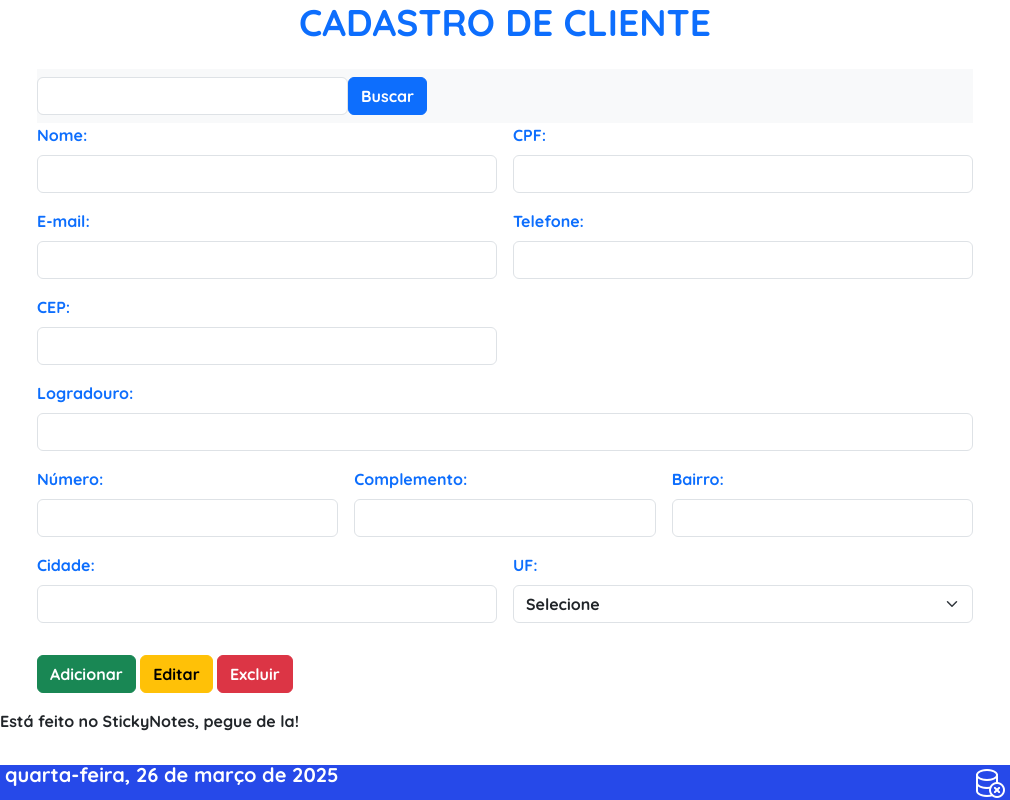
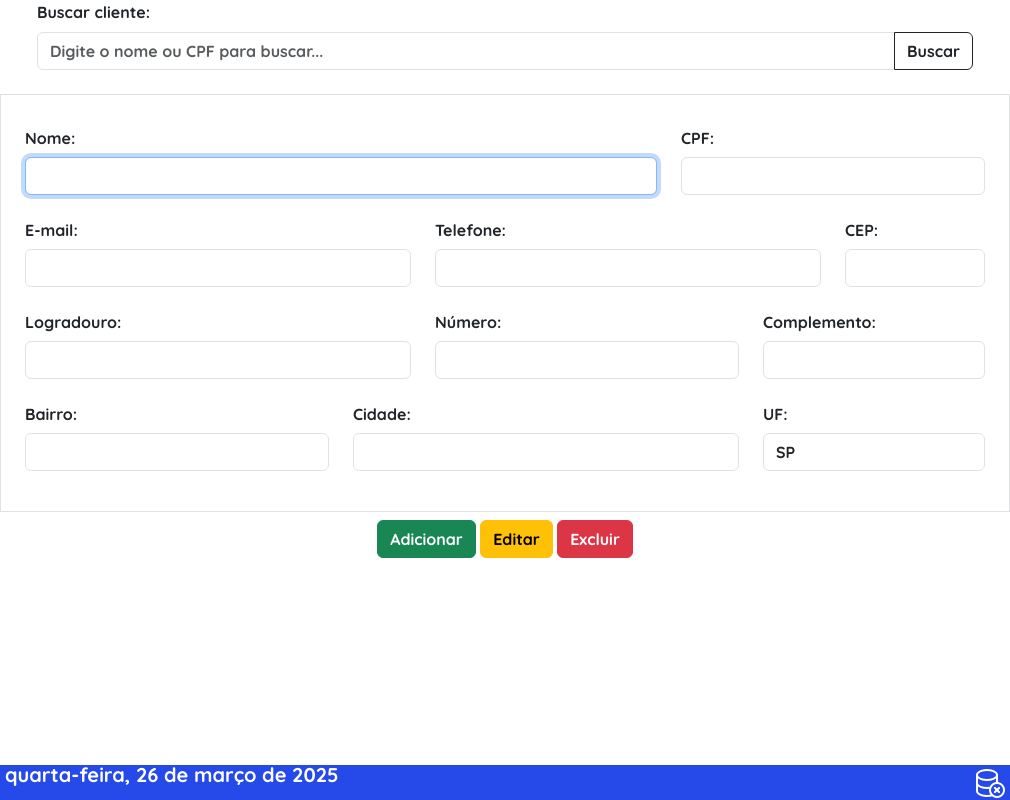
Before and after one commit to brudorea/cadastro, an Electron app: page src/views/index.html in a window 1010 px wide. Drawn offline with Linux system fonts and the light colour scheme; no server answers.

Commit message:
Formulario atualizado para aula que faltei

```diff
--- a/main.js
+++ b/main.js
@@ -15,6 +15,7 @@ const path = require('node:path')
 // Importação dos métodos conectar e desconectar (modulo de conexão)
 
 const {conectar, desconectar} = require('./database.js')
+const { on } = require('node:events')
 
 // Janela principal
 let win
@@ -23,7 +24,7 @@ const createWindow = () => {
   nativeTheme.themeSource = 'light'
   win = new BrowserWindow({
     width: 1010, // largura
-    height: 900, // altura
+    height: 720, // altura
     //frame: false
     //resizable: false,
     //minimizable: false,
--- a/src/public/css/style.css
+++ b/src/public/css/style.css
@@ -22,7 +22,6 @@ footer {
     display: flex;
     align-items: center;
     justify-content: space-between;
-
     position: fixed;
     bottom: 0;
 }
@@ -31,4 +30,5 @@ footer p {
     color: #fff;
     font-size: 1.25em;
 
+
 }
--- a/src/views/index.html
+++ b/src/views/index.html
@@ -1,92 +1,122 @@
 <!DOCTYPE html>
 <html lang="pt-br">
+
 <head>
     <meta charset="UTF-8">
     <meta name="viewport" content="width=device-width, initial-scale=1.0">
+    <!-- Impedir a execução de scripts externos -->
     <meta http-equiv="Content-Security-Policy" content="script-src 'self' 'unsafe-inline'">
-    <title>Cadastro</title>
+    <!-- Título da janela -->
+    <title>Cadastro de clientes</title>
     <!-- Bootstrap -->
     <link rel="stylesheet" href="../public/css/bootstrap.min.css">
-    <!--CSS personalizado ATENÇÃO!!! sempre após o css do bootstrap-->
+    <!-- CSS Personalizado ATENÇÃO!!! sempre após o CSS do bootstrap -->
     <link rel="stylesheet" href="../public/css/style.css">
 </head>
+
 <body>
-    <footer>
-        <p id="dataAtual"></p>
-        <img src="../public/img/dboff.png" alt="ícone banco de dados" id="iconeDB">
-    </footer>
-
-    <section class="container">
-
-        <h1 class="text-center mb-4 text-primary">CADASTRO DE CLIENTE</h1>
-
-        <nav class="navbar bg-body-tertiary">
-            <div class="col-md-5">
-              <form class="d-flex" role="search">
-                <input class="form-control" type="search"  aria-label="Search">
-                <button class="btn btn-primary" type="submit">Buscar</button>
-              </form>
+    <div class="container">
+        <!-- Container de Pesquisa de Usuários -->
+        <div class="mb-4">
+            <label for="buscarCliente" class="form-label">Buscar cliente:</label>
+            <div class="input-group">
+                <input type="text" id="buscarCliente" class="form-control"
+                    placeholder="Digite o nome ou CPF para buscar..." aria-label="Pesquisar Usuário">
+                <button class="btn btn-outline-dark" type="button" onclick="buscarCliente()">Buscar</button>
             </div>
-          </nav>
-
-        <form id="cadastro" class="row g-3" onsubmit="return validarFormulario(event)">
-
-            <div class="col-md-6">
-                <label for="nome" class="form-label text-primary">Nome:</label>
-                <input type="text" id="nome" class="form-control" required>
+        </div>
     </div>
 
+    <form> <!-- Início do formulário -->
+        <!-- Identificação do Usuário -->
+        <fieldset class="border p-4 mt-4"> <!-- Cria um campo de identificação com borda e padding -->
 
-            <div class="col-md-6">
-                <label for="cpf" class="form-label text-primary">CPF:</label>
-                <input type="text" id="cpf" class="form-control" required onblur="validarCPF()">
-                <div id="cpfErro" class="text-primary mt-1" style="display: none;">CPF inválido</div>
+            <div class="mb-3 row"> <!-- Cria uma linha para o campo de nome -->
+
+                <div class="col-sm-8"> <!-- Cria uma divisão para o campo de entrada -->
+                    <label for="cnome" class="col-sm-2 col-form-label">Nome:</label> <!-- Label para o campo Nome -->
+                    <input type="text" name="nome" id="cnome" class="form-control" size="30" maxlength="50" required
+                        autofocus>
+                    <!-- Campo de texto para o nome, obrigatório e com foco automático -->
                 </div>
 
-            <div class="col-md-6">
-                <label for="email" class="form-label text-primary">E-mail:</label>
-                <input type="email" id="email" class="form-control" required>
+                <div class="col-sm-4">
+
+                    <label for="cpf" class="col-form-label">CPF:</label> <!-- Label para o campo CPF -->
+                    <input type="text" id="cpf" name="cpf" class="form-control" maxlength="14" required
+                        oninput="validarCPF(this)">
+                    <!-- Campo para CPF, com validação via JavaScript -->
                 </div>
 
-            <div class="col-md-6">
-                <label for="telefone" class="form-label text-primary">Telefone:</label>
-                <input type="text" id="telefone" class="form-control" required>
             </div>
 
-            <div class="col-md-6">
-                <label for="cep" class="form-label text-primary">CEP:</label>
-                <input type="text" id="cep" class="form-control" maxlength="9" onblur="buscarEndereco()" required>
+            <div class="mb-3 row"> <!-- Cria uma linha para o campo de e-mail, telefone e cep -->
+
+                <div class="col-sm-5">
+                    <label for="cemail" class="col-form-label">E-mail:</label>
+                    <!-- Label para o campo E-mail -->
+                    <input type="email" name="email" id="cemail" class="form-control" size="30" maxlength="50" required>
+                    <!-- Campo para e-mail, obrigatório -->
                 </div>
 
-            <div class="col-12">
-                <label for="logradouro" class="form-label text-primary">Logradouro:</label>
-                <input type="text" id="logradouro" class="form-control">
+                <div class="col-sm-5">
+                    <label for="cphone" class="col-form-label">Telefone:</label>
+                    <!-- Label para o campo Telefone -->
+                    <input type="tel" name="telefone" id="cphone" class="form-control" size="15" maxlength="15" required
+                        oninput="mascaraTelefone(this)">
+                    <!-- Campo para telefone, com máscara aplicada via JavaScript -->
                 </div>
 
-            <div class="col-md-4">
-                <label for="numero" class="form-label text-primary">Número:</label>
-                <input type="text" id="numero" class="form-control">
+                <div class="col-sm-2">
+                    <label for="cep" class="col-form-label">CEP:</label> <!-- Label para o campo CEP -->
+                    <input type="text" id="cep" class="form-control" maxlength="9" onblur="buscarEndereco()">
+                    <!-- Campo para CEP, com função JavaScript para buscar o endereço ao perder o foco -->
                 </div>
 
-            <div class="col-md-4">
-                <label for="complemento" class="form-label text-primary">Complemento:</label>
-                <input type="text" id="complemento" class="form-control">
             </div>
 
-            <div class="col-md-4">
-                <label for="bairro" class="form-label text-primary">Bairro:</label>
-                <input type="text" id="bairro" class="form-control">
+            <div class="mb-3 row"> <!-- Cria uma linha para o campo de Logradouro, número e complemento -->
+
+                <div class="col-sm-5">
+                    <label for="logradouro" class="col-form-label">Logradouro:</label>
+                    <!-- Label para o campo Logradouro -->
+                    <input type="text" id="logradouro" class="form-control"> <!-- Campo para Logradouro -->
                 </div>
 
-            <div class="col-md-6">
-                <label for="cidade" class="form-label text-primary">Cidade:</label>
-                <input type="text" id="cidade" class="form-control">
+                <div class="col-sm-4">
+                    <label for="numero" class="col-form-label">Número:</label>
+                    <!-- Label para o campo Número -->
+                    <input type="text" id="numero" class="form-control"> <!-- Campo para Número -->
                 </div>
 
-            <div class="col-md-6">
-                <label for="uf" class="form-label text-primary">UF:</label>
-                <select id="uf" class="form-select" required>
-                    <option value="">Selecione</option>
+                <div class="col-sm-3">
+                    <label for="complemento" class="col-form-label">Complemento:</label>
+                    <!-- Label para o campo Complemento -->
+                    <input type="text" id="complemento" class="form-control"> <!-- Campo para Complemento -->
+                </div>
+
+            </div>
+
+            <div class="mb-3 row"> <!-- Cria uma linha para o campo de bairro, cidade e uf -->
+
+                <div class="col-sm-4">
+                    <label for="bairro" class="col-form-label">Bairro:</label>
+                    <!-- Label para o campo Bairro -->
+                    <input type="text" id="bairro" class="form-control"> <!-- Campo para Bairro -->
+                </div>
+
+                <div class="col-sm-5">
+                    <label for="cidade" class="col-form-label">Cidade:</label>
+                    <!-- Label para o campo Cidade -->
+                    <input type="text" id="cidade" class="form-control"> <!-- Campo para Cidade -->
+                </div>
+
+                <div class="col-sm-3">
+                    <label for="uf" class="col-form-label">UF:</label> <!-- Label para o campo UF -->
+                    <select id="uf" name="uf" class="form-control" required>
+                        <!-- Campo de seleção para UF, obrigatório -->
+                        <option value="">Selecione...</option> <!-- Opção padrão para selecionar o estado -->
+                        <!-- Lista de opções para os estados do Brasil -->
                         <option value="AC">AC</option>
                         <option value="AL">AL</option>
                         <option value="AP">AP</option>
@@ -114,32 +144,34 @@
                         <option value="SP">SP</option>
                         <option value="SE">SE</option>
                         <option value="TO">TO</option>
-                    <!-- Listagem de opções de estados -->
-                    <!-- ... outras opções de estados ... -->
-                </select>
+                    </select> <!-- Lista de estados -->
                 </div>
 
-            <div class="col-12 py-3">
-                <button type="submit" class="btn btn-success">Adicionar</button>
-                <button type="submit" class="btn btn-warning">Editar</button>
-                <button type="button" class="btn btn-danger" onclick="limparFormulario()">Excluir</button>
+            </div>
+        </fieldset>
+
+        <div class="mt-2 text-center form-group"> <!-- Seção para os botões no final do formulário -->
+            <button type="submit" id="btnAdicionar" class="btn btn-success">Adicionar</button> <!-- Botão Adicionar -->
+            <button type="submit" id="btnEditar" class="btn btn-warning">Editar</button> <!-- Botão Editar -->
+            <button type="submit" id="btnExcluir" class="btn btn-danger">Excluir</button> <!-- Botão Excluir -->
         </div>
 
-            <div id="mensagemSucesso" class="text-success text-center mt-3" style="display: none;">AVISO: Seu cadastro foi realizado!</div>
     </form>
-    </section>
+    </div>
 
-    <script src="https://cdn.jsdelivr.net/npm/bootstrap@5.3.3/dist/js/bootstrap.bundle.min.js" integrity="sha384-YvpcrYf0tY3lHB60NNkmXc5s9fDVZLESaAA55NDzOxhy9GkcIdslK1eN7N6jIeHz" crossorigin="anonymous"></script>
-
-    <script src="script.js"></script>
+    <footer>
+        <p id="dataAtual"></p>
+        <img src="../public/img/dboff.png" alt="icone banco de dados" id="iconeDB">
+    </footer>
 
     <!-- Bootstrap -->
     <script src="../public/js/bootstrap.min.js"></script>
 
     <!-- Processo de renderização -->
-     <script src="../views/renderer.js"></script>
+    <script src="renderer.js"></script>
 
+    <!-- Link para um arquivo JavaScript externo -->
+    <script src="script.js"></script>
 </body>
+
 </html>
-
-Está feito no StickyNotes, pegue de la!
--- a/src/views/script.js
+++ b/src/views/script.js
@@ -0,0 +1,109 @@
+function buscarEndereco() {
+    let cep = document.getElementById('cep').value
+    let urlAPI = `https://viacep.com.br/ws/${cep}/json/`
+
+    fetch(urlAPI)
+        .then(response => response.json())
+        .then(dados => {
+            document.getElementById('logradouro').value = dados.logradouro
+            document.getElementById('bairro').value = dados.bairro
+            document.getElementById('cidade').value = dados.localidade
+            document.getElementById('uf').value = dados.uf;
+        })
+        .catch(error => console.error('Erro ao buscar o endereço:', error));
+}
+
+function mascaraTelefone(input) {
+    // Remove tudo o que não for número
+    let valor = input.value.replace(/\D/g, '');
+
+    // Aplica a máscara (DDD)XXXXX-XXXX
+    if (valor.length <= 2) {
+        input.value = `(${valor}`;
+    } else if (valor.length <= 6) {
+        input.value = `(${valor.substring(0, 2)}) ${valor.substring(2)}`;
+    } else {
+        input.value = `(${valor.substring(0, 2)}) ${valor.substring(2, 7)}-${valor.substring(7, 11)}`;
+    }
+}
+
+function preencherUF(uf) {
+    const selectUF = document.getElementById('uf');
+    selectUF.value = uf;  // Aqui você passa a UF que deseja preencher
+}
+
+// Exemplo de preenchimento automático, com uma UF específica
+window.onload = function () {
+    // Preenchendo a UF automaticamente (exemplo: 'SP' para São Paulo)
+    preencherUF('SP');
+}
+
+function validarCPF(input) {
+    var cpf = input.value.replace(/\D/g, ''); // Remove tudo o que não é número
+
+    // Verifica se o CPF tem 11 dígitos e se não é uma sequência de números iguais (ex: 11111111111)
+    if (cpf.length !== 11 || /^(\d)\1{10}$/.test(cpf)) {
+        input.setCustomValidity("CPF inválido!"); // Mensagem para CPF inválido
+        return false;
+    }
+
+    // Calcula o primeiro dígito verificador
+    var soma = 0;
+    var peso = 10;
+    for (var i = 0; i < 9; i++) {
+        soma += cpf[i] * peso;
+        peso--;
+    }
+    var resto = soma % 11;
+    var primeiroDigito = (resto < 2) ? 0 : 11 - resto;
+
+    // Calcula o segundo dígito verificador
+    soma = 0;
+    peso = 11;
+    for (var i = 0; i < 10; i++) {
+        soma += cpf[i] * peso;
+        peso--;
+    }
+    resto = soma % 11;
+    var segundoDigito = (resto < 2) ? 0 : 11 - resto;
+
+    // Verifica se os dois dígitos verificadores calculados são iguais aos informados
+    if (cpf[9] == primeiroDigito && cpf[10] == segundoDigito) {
+        input.setCustomValidity(""); // Remove a mensagem de erro
+        return true;
+    } else {
+        input.setCustomValidity("CPF inválido!"); // Mensagem para CPF inválido
+        return false;
+    }
+}
+
+document.querySelector("form").addEventListener("submit", function (event) {
+    let nome = document.getElementById("cnome").value.trim();
+    let email = document.getElementById("cemail").value.trim();
+    let telefone = document.getElementById("cphone").value.trim();
+    let cpf = document.getElementById("cpf").value.trim();
+    let cep = document.getElementById("cep").value.trim();
+
+    if (!nome || !email || !telefone || !cpf || !cep) {
+        alert("Por favor, preencha todos os campos obrigatórios!");
+        event.preventDefault();
+    }
+});
+
+//document.getElementById('btnAdicionar').addEventListener('click', function () {
+    // Função para adicionar os dados
+//    alert('Dados adicionados com sucesso!');
+    // Aqui você pode adicionar a lógica de cadastro no banco de dados ou na memória
+//});
+
+//document.getElementById('btnEditar').addEventListener('click', function () {
+    // Função para editar os dados
+//    alert('Dados editados com sucesso!');
+    // Aqui você pode adicionar a lógica de edição no banco de dados ou na memória
+//});
+
+//document.getElementById('btnExcluir').addEventListener('click', function () {
+    // Função para excluir os dados
+//    alert('Dados excluídos com sucesso!');
+    // Aqui você pode adicionar a lógica de exclusão no banco de dados ou na memória
+//});
```
Also changed, not shown: src/models/Notes.js (+20 -0 lines). Lines whose indentation alone changed are shown as unchanged.
